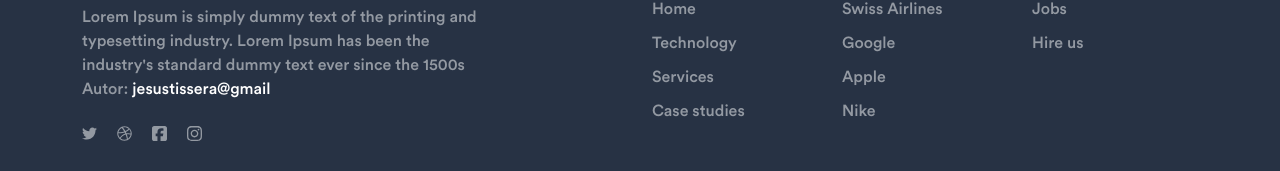
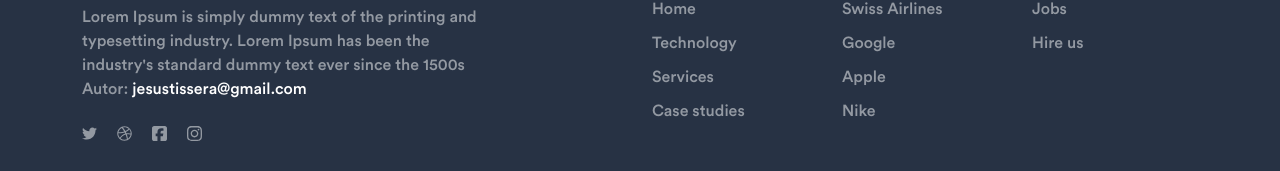
Before and after one commit to jissust/domofrontendchallenge, an Angular app: page / in a window 1280 px wide. Shown: the part 2692-2863 px from the top of the page. Built offline with nearby package versions, Linux system fonts and the light colour scheme.

Commit message:
completo nombre de mail

```diff
--- a/src/app/components/footer/footer.component.html
+++ b/src/app/components/footer/footer.component.html
@@ -7,7 +7,7 @@
           Lorem Ipsum is simply dummy text of the printing and typesetting
           industry. Lorem Ipsum has been the industry's standard dummy text ever
           since the 1500s<br>
-          Autor: <a href="mailto:jesustissera@gmail.com">jesustissera&commat;gmail</a>
+          Autor: <a class="" href="mailto:jesustissera@gmail.com">jesustissera&commat;gmail.com</a>
         </div>
         <div class="footer-list">
           <ul>
```
